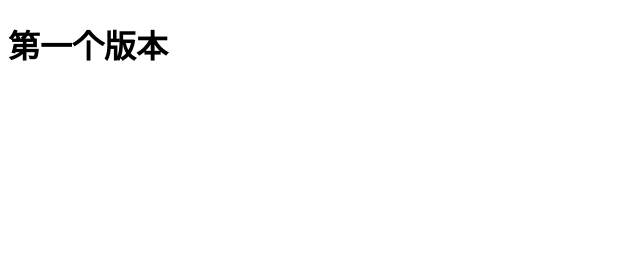
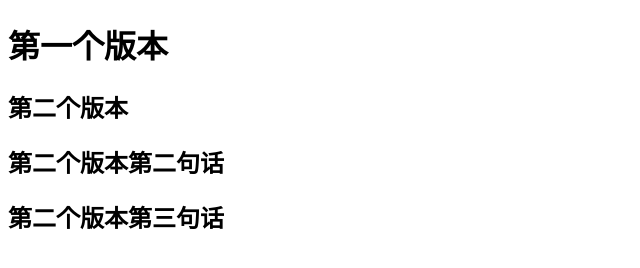
Before and after one commit to mixueming/xm02, a plain HTML site: page index.html in a window 1280 px wide. Shown: the whole page, without its empty margins (0-640 px from the left). Drawn offline with Linux system fonts and the light colour scheme.

Commit message:
第二次

```diff
--- a/index.html
+++ b/index.html
@@ -7,5 +7,8 @@
 </head>
 <body>
     <h1>第一个版本</h1>
+    <h2>第二个版本</h2>
+    <h2>第二个版本第二句话</h2>
+    <h2>第二个版本第三句话</h2>
 </body>
 </html>
```
